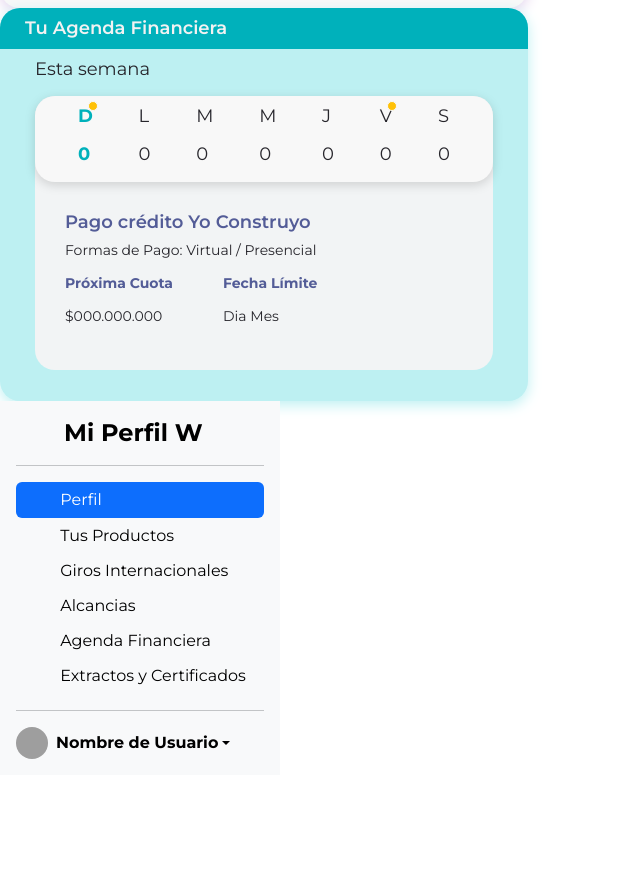
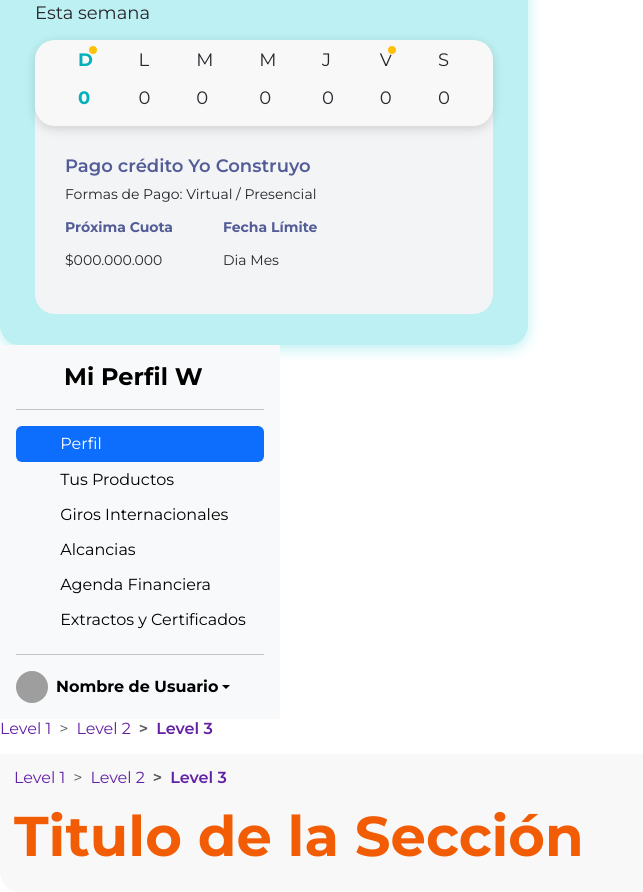
Before and after one commit to Andreita7128/Somos-W, a plain HTML site: page Perfil/perfil.html in a window 1280 px wide. Shown: the part 771-1663 px from the top of the page, without its empty margins (0-643 px from the left). Before the commit the page ends 1546 px from the top, so only its background shows below. Drawn offline with nearby package versions, Linux system fonts and the light colour scheme; files that its build step writes are made by us from their sources; grey boxes are pictures that could not be loaded; files whose address does not match are found by name.

Commit message:
bread component ready

```diff
--- a/Perfil/perfil.html
+++ b/Perfil/perfil.html
@@ -25,12 +25,14 @@
 </head>
 
 <body>
-    <h1>hola</h1>
+    .
     <w-nav-bar></w-nav-bar>
     <w-footer></w-footer>
     <user-product></user-product>
     <user-agenda></user-agenda>
     <user-sidebar></user-sidebar>
+    <breadcrumb-line></breadcrumb-line>
+    <bread-n-title></bread-n-title>
 
     <script type="module" src="/public/Components/components.js"></script>
     <!--Js Bootstrap-->
--- a/public/Components/components.js
+++ b/public/Components/components.js
@@ -3,3 +3,5 @@ import "./Footer/footer.js";
 import "./tags/product.js"
 import "./tags/agenda.js"
 import "./tags/sidebar.js"
+import "./tags/breadcrumb.js"
+import "./tags/breadcomponent.js"
--- /dev/null
+++ b/public/Components/tags/breadcomponent.js
@@ -0,0 +1,27 @@
+class BreadComponent extends HTMLElement {
+    constructor() {
+        super()
+    }
+
+    connectedCallback() {
+        this.render()
+    }
+
+    render() {
+        this.innerHTML = `
+            <link rel="stylesheet" href="tags.css">
+            <div class="breadcrumb-title-section">
+                <nav aria-label="breadcrumb" style="--bs-breadcrumb-divider: '>'">
+                    <ol class="breadcrumb">
+                    <li class="breadcrumb-item"><a href="#">Level 1</a></li>
+                    <li class="breadcrumb-item"><a href="#">Level 2</a></li>
+                    <li class="breadcrumb-item active" aria-current="page">Level 3</li>
+                    </ol>
+                </nav>
+                <h1 class="breadcrumb-title">Titulo de la Sección</h1>
+            </div>
+        `
+    }
+}
+customElements.define('bread-n-title', BreadComponent)
+export default BreadComponent
--- /dev/null
+++ b/public/Components/tags/breadcrumb.js
@@ -0,0 +1,24 @@
+class Breadcrumb extends HTMLElement {
+    constructor() {
+        super()
+    }
+
+    connectedCallback() {
+        this.render()
+    }
+
+    render() {
+        this.innerHTML = `
+            <link rel="stylesheet" href="tags.css">
+            <nav aria-label="breadcrumb" style="--bs-breadcrumb-divider: '>'">
+                <ol class="breadcrumb">
+                <li class="breadcrumb-item"><a href="#">Level 1</a></li>
+                <li class="breadcrumb-item"><a href="#">Level 2</a></li>
+                <li class="breadcrumb-item active" aria-current="page">Level 3</li>
+                </ol>
+            </nav>
+        `
+    }
+}
+customElements.define('breadcrumb-line', Breadcrumb)
+export default Breadcrumb
```
